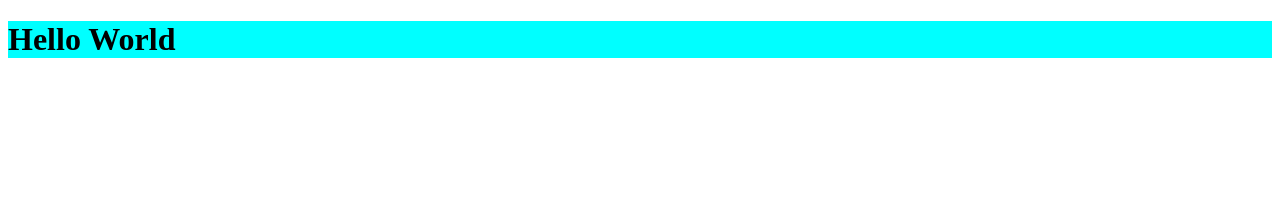
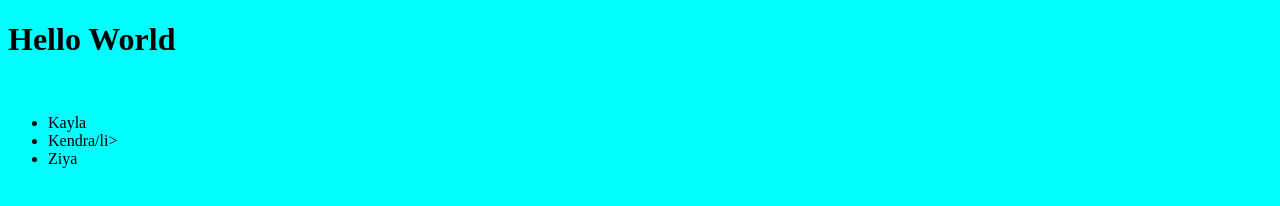
Before and after one commit to kendrabrown82/deploytest.github.io, a plain HTML site: page index.html in a window 1280 px wide. Drawn offline with Linux system fonts and the light colour scheme.

Commit message:
added background and names

```diff
--- a/index.html
+++ b/index.html
@@ -5,7 +5,7 @@
     <title>Deploy Test</title>
 
     <style>
-        h1{
+        body{
             background-color: aqua;
         }
     </style>
@@ -13,6 +13,12 @@
 <body>
 
     <h1>Hello World</h1>
+<br>
+    <ul>
+        <li>Kayla</li>
+        <li>Kendra/li>
+        <li>Ziya</li>
+    </ul>
 </body>
 
 
```
